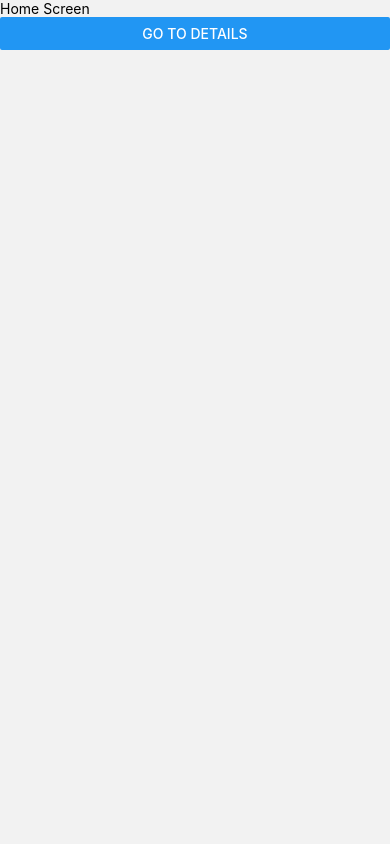
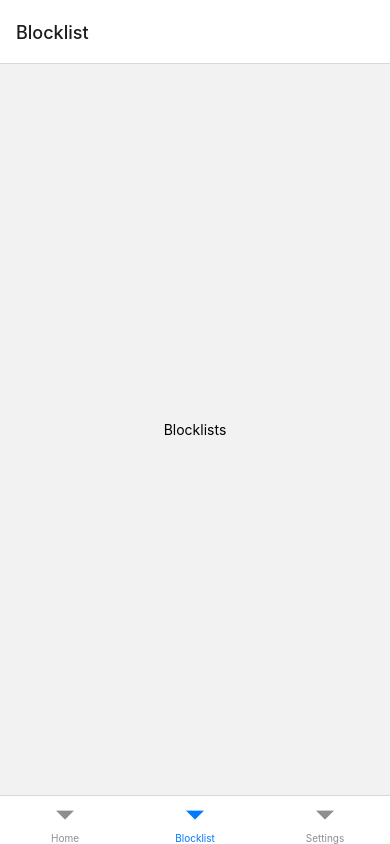
Before and after one commit to amehmeto/TiedSiren, a React Native app: screen /Blocklist in a window 390 px wide. Built offline with nearby package versions, Linux system fonts and the light colour scheme.

Commit message:
feat(BottomTabs): adding default bottom tabs from React Navigator

```diff
--- a/App.tsx
+++ b/App.tsx
@@ -1,45 +1,25 @@
-import { Text, View } from 'react-native'
+import { createBottomTabNavigator } from '@react-navigation/bottom-tabs'
+import { HomeScreen } from './HomeScreen'
+import { BlockListScreen } from './BlocklistScreen'
+import { SettingsScreen } from './SettingsScreen'
 import { NavigationContainer } from '@react-navigation/native'
-import { createNativeStackNavigator } from '@react-navigation/native-stack'
-import { Home } from './Home'
 
-const Stack = createNativeStackNavigator()
+const Tab = createBottomTabNavigator()
 
-export type StackParamList = {
+export type BottomTabList = {
   Home: undefined
+  BlockList: undefined
+  Settings: undefined
   Details: undefined
 }
-
-function DetailsScreen() {
-  return (
-    <View style={{ flex: 1, alignItems: 'center', justifyContent: 'center' }}>
-      <Text>Details Screen</Text>
-    </View>
-  )
-}
-
 export default function App() {
   return (
     <NavigationContainer>
-      <Stack.Navigator
-        initialRouteName={'Home'}
-        screenOptions={{
-          headerStyle: {
-            backgroundColor: '#f4511e',
-          },
-          headerTintColor: '#fff',
-          headerTitleStyle: {
-            fontWeight: 'bold',
-          },
-        }}
-      >
-        <Stack.Screen
-          name="Home"
-          component={Home}
-          options={{ headerShown: false }}
-        />
-        <Stack.Screen name="Details" component={DetailsScreen} />
-      </Stack.Navigator>
+      <Tab.Navigator>
+        <Tab.Screen name="Home" component={HomeScreen} />
+        <Tab.Screen name="Blocklist" component={BlockListScreen} />
+        <Tab.Screen name="Settings" component={SettingsScreen} />
+      </Tab.Navigator>
     </NavigationContainer>
   )
 }
--- /dev/null
+++ b/BlocklistScreen.tsx
@@ -0,0 +1,17 @@
+import { Text, View } from 'react-native'
+import React from 'react'
+import { NativeStackNavigationProp } from '@react-navigation/native-stack'
+import { BottomTabList } from './App'
+
+type BlockListScreenProps = {
+  navigation: NativeStackNavigationProp<BottomTabList, 'BlockList'>
+}
+export function BlockListScreen({
+  navigation,
+}: Readonly<BlockListScreenProps>) {
+  return (
+    <View style={{ flex: 1, justifyContent: 'center', alignItems: 'center' }}>
+      <Text>Blocklists</Text>
+    </View>
+  )
+}
--- a/Home.tsx
+++ b/HomeScreen.tsx
@@ -1,15 +1,15 @@
 import { NativeStackNavigationProp } from '@react-navigation/native-stack'
-import { StackParamList } from './App'
 import React from 'react'
 import { Button, Text, View } from 'react-native'
+import { BottomTabList } from './App'
 
 type HomeScreenProps = {
-  navigation: NativeStackNavigationProp<StackParamList, 'Home'>
+  navigation: NativeStackNavigationProp<BottomTabList, 'Home'>
 }
 
-export function Home({ navigation }: HomeScreenProps) {
+export function HomeScreen({ navigation }: Readonly<HomeScreenProps>) {
   return (
-    <View style={{}}>
+    <View style={{ flex: 1, justifyContent: 'center', alignItems: 'center' }}>
       <Text>Home Screen</Text>
       <Button
         title="Go to Details"
--- /dev/null
+++ b/SettingsScreen.tsx
@@ -0,0 +1,15 @@
+import { Text, View } from 'react-native'
+import React from 'react'
+import { NativeStackNavigationProp } from '@react-navigation/native-stack'
+import { BottomTabList } from './App'
+
+type SettingsScreenProps = {
+  navigation: NativeStackNavigationProp<BottomTabList, 'Settings'>
+}
+export function SettingsScreen({ navigation }: Readonly<SettingsScreenProps>) {
+  return (
+    <View style={{ flex: 1, justifyContent: 'center', alignItems: 'center' }}>
+      <Text>Settings</Text>
+    </View>
+  )
+}
```
Also changed, not shown: 1 other file (tests, documents, lock files or other folders).
